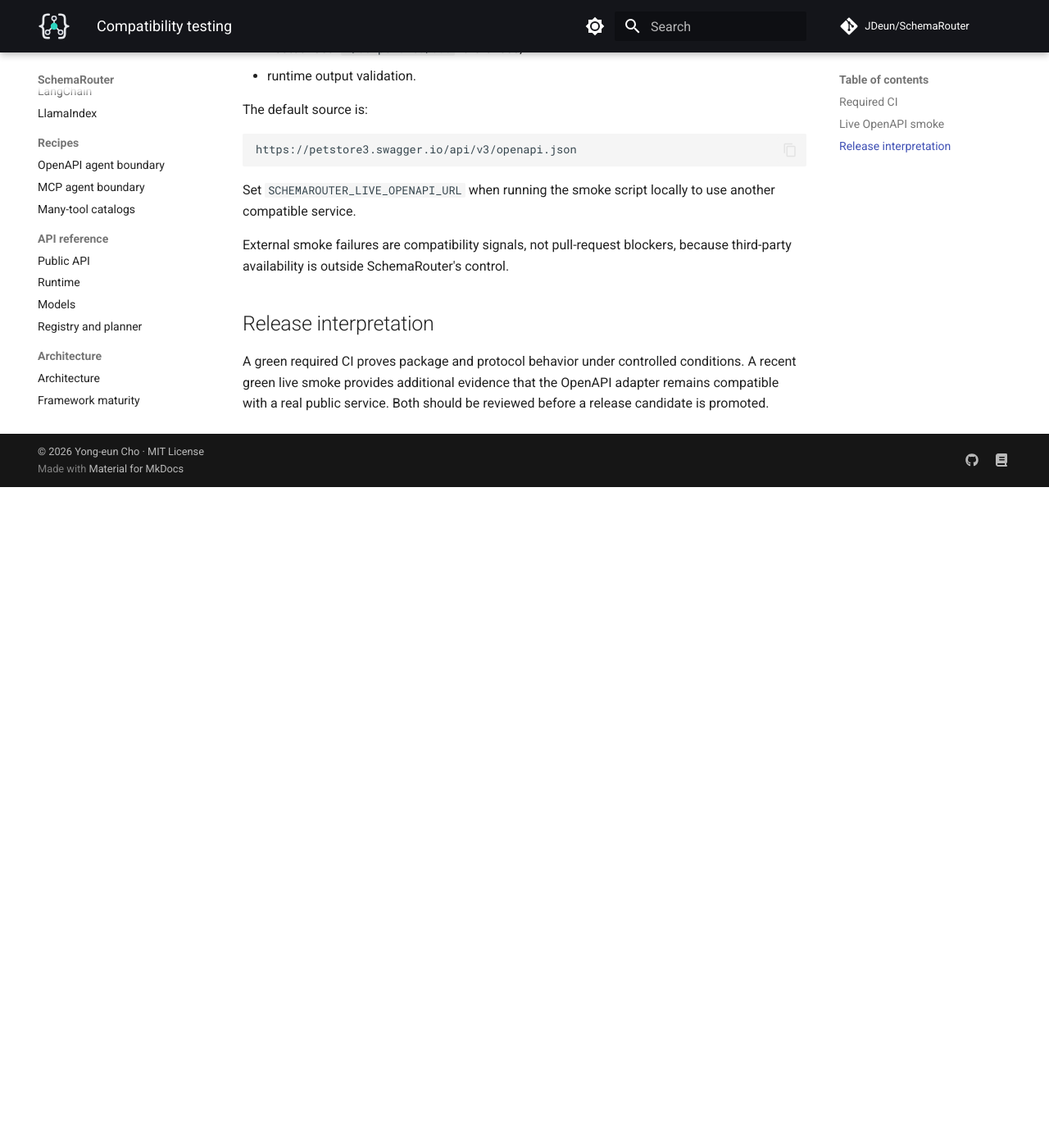
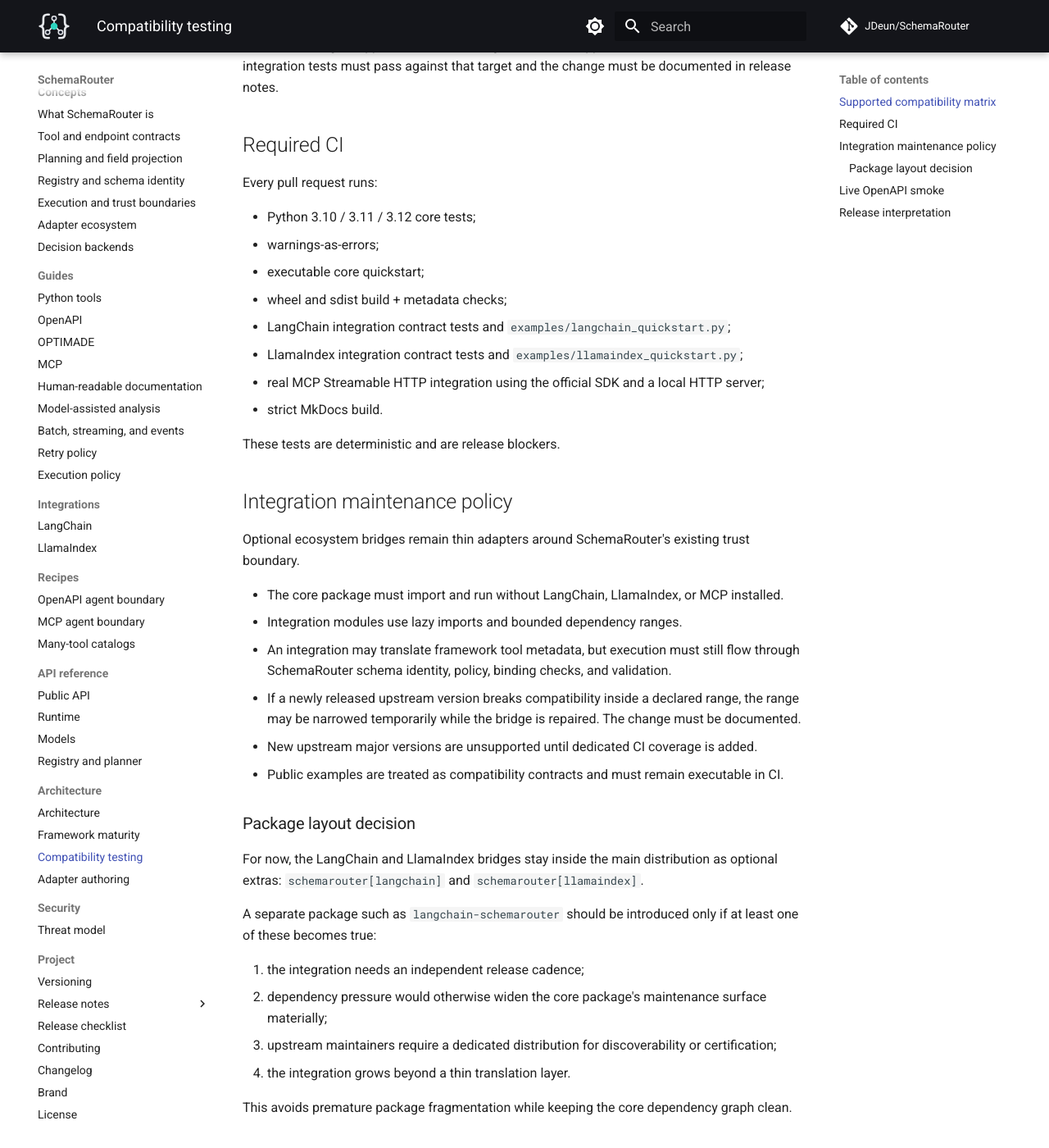
Before and after one commit to JDeun/SchemaRouter, an MkDocs documentation site: the page built from docs/compatibility.md, in a window 1280 px wide and 1400 px high, scrolled down 877 px. Shown: the whole window at 82% size. Built offline with MkDocs 1.6.1 and Material for MkDocs 9.7.7, drawn with Linux system fonts in a browser that asks for light colours; comment, search, counter and statistics services are not loaded; before the commit the page ends 1471 px from its top, so only the background shows below that; some of the changed text lies outside the part shown.

Commit message:
docs: publish ecosystem compatibility policy

```diff
--- a/docs/compatibility.md
+++ b/docs/compatibility.md
@@ -1,6 +1,24 @@
 # Compatibility testing
 
 SchemaRouter separates deterministic release gates from external-service smoke tests.
+
+## Supported compatibility matrix
+
+The table below distinguishes the **declared dependency range** from what CI proves on every pull
+request. CI installs the currently resolved package versions inside each declared range; it does not
+claim that every historical version inside the range is exhaustively tested.
+
+| Surface | Declared support | Pull-request gate | Notes |
+| --- | --- | --- | --- |
+| Python | 3.10, 3.11, 3.12 | Full core suite on all three versions | Package metadata requires Python >=3.10 |
+| LangChain | `langchain-core>=1.6,<2` | Dedicated contract tests + runnable example on Python 3.12 | Optional `schemarouter[langchain]` extra |
+| LlamaIndex | `llama-index-core>=0.14,<1` | Dedicated contract tests + runnable example on Python 3.12 | Optional `schemarouter[llamaindex]` extra |
+| MCP | `mcp>=2,<3` | Real Streamable HTTP integration against a local server | Optional `schemarouter[mcp]` extra |
+| OpenAPI | Built-in adapter | Deterministic fixtures + scheduled public smoke | No OpenAPI SDK dependency |
+| OPTIMADE | Built-in adapter | Deterministic fixtures + scheduled public smoke | No OPTIMADE client dependency |
+
+Before widening an upper bound or lowering a minimum supported version, the relevant integration
+tests must pass against that target and the change must be documented in release notes.
 
 ## Required CI
 
@@ -8,12 +26,42 @@
 
 - Python 3.10 / 3.11 / 3.12 core tests;
 - warnings-as-errors;
-- executable quickstart;
+- executable core quickstart;
 - wheel and sdist build + metadata checks;
-- optional LangChain integration;
-- real MCP Streamable HTTP integration using the official SDK and a local HTTP server.
+- LangChain integration contract tests and `examples/langchain_quickstart.py`;
+- LlamaIndex integration contract tests and `examples/llamaindex_quickstart.py`;
+- real MCP Streamable HTTP integration using the official SDK and a local HTTP server;
+- strict MkDocs build.
 
 These tests are deterministic and are release blockers.
+
+## Integration maintenance policy
+
+Optional ecosystem bridges remain thin adapters around SchemaRouter's existing trust boundary.
+
+- The core package must import and run without LangChain, LlamaIndex, or MCP installed.
+- Integration modules use lazy imports and bounded dependency ranges.
+- An integration may translate framework tool metadata, but execution must still flow through
+  SchemaRouter schema identity, policy, binding checks, and validation.
+- If a newly released upstream version breaks compatibility inside a declared range, the range may
+  be narrowed temporarily while the bridge is repaired. The change must be documented.
+- New upstream major versions are unsupported until dedicated CI coverage is added.
+- Public examples are treated as compatibility contracts and must remain executable in CI.
+
+### Package layout decision
+
+For now, the LangChain and LlamaIndex bridges stay inside the main distribution as optional extras:
+`schemarouter[langchain]` and `schemarouter[llamaindex]`.
+
+A separate package such as `langchain-schemarouter` should be introduced only if at least one of
+these becomes true:
+
+1. the integration needs an independent release cadence;
+2. dependency pressure would otherwise widen the core package's maintenance surface materially;
+3. upstream maintainers require a dedicated distribution for discoverability or certification;
+4. the integration grows beyond a thin translation layer.
+
+This avoids premature package fragmentation while keeping the core dependency graph clean.
 
 ## Live OpenAPI smoke
 
```
